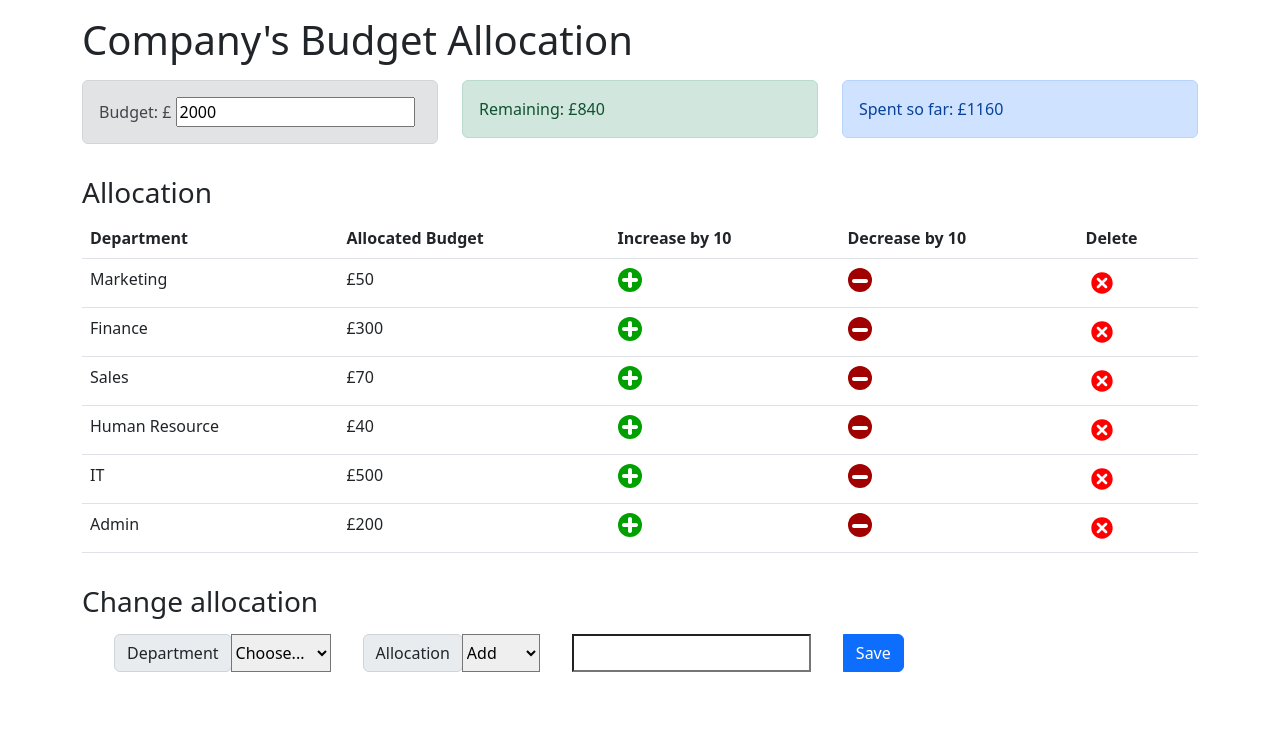
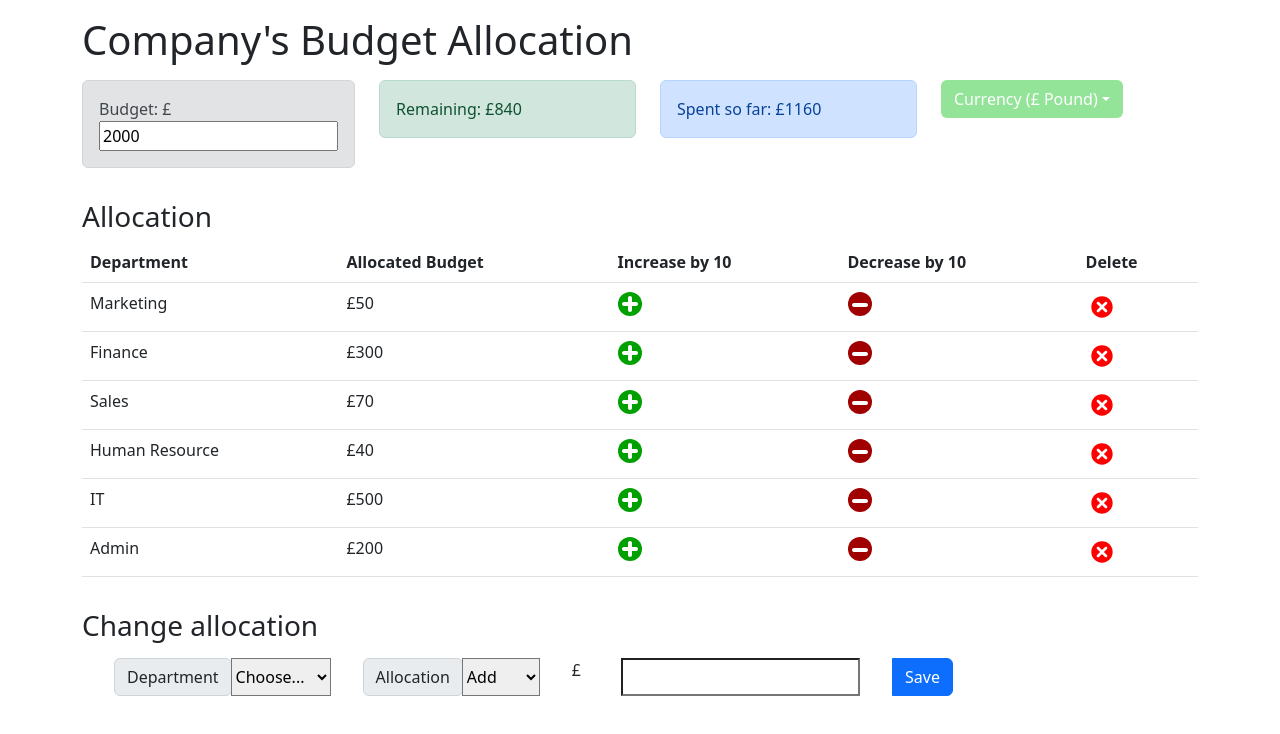
Before and after one commit to ibm-developer-skills-network/ejtos-react_budget_app, a React (Create React App) app: page / in a window 1280 px wide. Shown: the top 734 px of the page. Built offline with nearby package versions, Linux system fonts and the light colour scheme.

Commit message:
test V2 enhanced budget app

```diff
--- a/src/App.js
+++ b/src/App.js
@@ -7,6 +7,7 @@ import ExpenseTotal from "./components/ExpenseTotal";
 import ExpenseList from "./components/ExpenseList";
 import AllocationForm from "./components/AllocationForm";
 import RemainingBudget from "./components/Remaining";
+import Currency from "./components/Currency";
 
 const App = () => {
   return (
@@ -22,6 +23,9 @@ const App = () => {
           </div>
           <div className="col-sm">
             <ExpenseTotal />
+          </div>
+          <div className="col-sm">
+            <Currency />
           </div>
         </div>
 
--- a/src/components/AllocationForm.js
+++ b/src/components/AllocationForm.js
@@ -2,7 +2,7 @@ import React, { useContext, useState } from "react";
 import { AppContext } from "../context/AppContext";
 
 const AllocationForm = (props) => {
-  const { dispatch, remaining } = useContext(AppContext);
+  const { dispatch, currency, remaining } = useContext(AppContext);
 
   const [name, setName] = useState("");
   const [cost, setCost] = useState("");
@@ -10,7 +10,7 @@ const AllocationForm = (props) => {
 
   const submitEvent = () => {
     if (cost > remaining) {
-      alert("The value cannot exceed remaining funds  £" + remaining);
+      alert("The value cannot exceed remaining funds " + currency + remaining);
       setCost("");
       return;
     }
@@ -48,7 +48,6 @@ const AllocationForm = (props) => {
           >
             <option defaultValue>Choose...</option>
             <option value="Marketing" name="marketing">
-              {" "}
               Marketing
             </option>
             <option value="Sales" name="sales">
@@ -85,7 +84,9 @@ const AllocationForm = (props) => {
               Reduce
             </option>
           </select>
-
+          <span style={{ marginLeft: "2rem", marginRight: "0.5rem", size: 10 }}>
+            {currency}
+          </span>
           <input
             required="required"
             type="number"
--- a/src/components/Budget.js
+++ b/src/components/Budget.js
@@ -1,16 +1,51 @@
 import React, { useContext, useState } from "react";
 import { AppContext } from "../context/AppContext";
+import ExpenseTotal from "./ExpenseTotal";
+
+const BUDGET_MAX_VALUE = 20000;
 
 const Budget = () => {
-  const { budget } = useContext(AppContext);
+  const { budget, remaining, currency, dispatch } = useContext(AppContext);
   const [newBudget, setNewBudget] = useState(budget);
   const handleBudgetChange = (event) => {
     setNewBudget(event.value);
+
+    const enteredValue = Number(event.target.value);
+
+    // check if the entered value is a number
+    if (Number.isNaN(enteredValue)) {
+      alert("Please enter a valid number.");
+      return;
+    }
+
+    // check if the entered value is an integer number
+    if (!Number.isInteger(enteredValue)) {
+      alert("Please enter an integer number.");
+      return;
+    }
+
+    if (remaining < 0) {
+      alert(
+        "You cannot reduce the budget value lower than the spending " +
+          currency +
+          ExpenseTotal.totalExpenses
+      );
+    } else {
+      if (enteredValue > BUDGET_MAX_VALUE) {
+        alert("Please enter a value less than " + BUDGET_MAX_VALUE);
+        return;
+      }
+
+      dispatch({
+        type: "SET_BUDGET",
+        payload: enteredValue,
+      });
+    }
   };
   return (
     <div className="alert alert-secondary">
       {/* remove {budget} from <span>Budget: £{budget}</span> */}
-      <span>Budget: £ </span>
+      <span>Budget: {currency}</span>
       <input
         type="number"
         step="10"
--- /dev/null
+++ b/src/components/Currency.js
@@ -0,0 +1,90 @@
+import React, { useContext, useState } from "react";
+import { AppContext } from "../context/AppContext";
+
+const Currency = () => {
+  const { currency, dispatch } = useContext(AppContext);
+
+  const [isOpen, setIsOpen] = useState(false);
+
+  const setCurrencyHandler = (currency) => {
+    dispatch({
+      type: "CHG_CURRENCY",
+      payload: currency,
+    });
+  };
+
+  //  '£' '€' '$' '₹'
+
+  const currencyLabel = () => {
+    switch (currency) {
+      case "$":
+        return "$ Dollar";
+      case "£":
+        return "£ Pound";
+      case "€":
+        return "€ Euro";
+      case "₹":
+        return "₹ Rupee";
+      default:
+        return "";
+    }
+  };
+
+  return (
+    <div id="currency-menu" className="dropdown" style={{ cursor: "pointer" }}>
+      <button
+        id="currency-menu-button"
+        className="btn dropdown-toggle"
+        type="button"
+        data-bs-toggle="dropdown"
+        aria-expanded="false"
+        style={{ backgroundColor: "#93e399", color: "#fff" }}
+        onClick={() => setIsOpen(!isOpen)}
+      >
+        Currency {"("}
+        {currencyLabel()}
+        {")"}
+      </button>
+      <ul className={`custom-menu dropdown-menu ${isOpen ? "show" : ""} `}>
+        <li>
+          <button
+            className="dropdown-item"
+            type="button"
+            onClick={() => setCurrencyHandler("$")}
+          >
+            $ Dollar
+          </button>
+        </li>
+        <li>
+          <button
+            className="dropdown-item"
+            type="button"
+            onClick={() => setCurrencyHandler("£")}
+          >
+            £ Pound
+          </button>
+        </li>
+        <li>
+          <button
+            className="dropdown-item"
+            type="button"
+            onClick={() => setCurrencyHandler("€")}
+          >
+            € Euro
+          </button>
+        </li>
+        <li>
+          <button
+            className="dropdown-item"
+            type="button"
+            onClick={() => setCurrencyHandler("₹")}
+          >
+            ₹ Rupee
+          </button>
+        </li>
+      </ul>
+    </div>
+  );
+};
+
+export default Currency;
--- a/src/components/ExpenseItem.js
+++ b/src/components/ExpenseItem.js
@@ -3,7 +3,7 @@ import { TiDelete, TiMinus, TiPlus } from "react-icons/ti";
 import { AppContext } from "../context/AppContext";
 
 const ExpenseItem = (props) => {
-  const { dispatch } = useContext(AppContext);
+  const { dispatch, currency } = useContext(AppContext);
 
   const handleDeleteExpense = () => {
     dispatch({
@@ -39,7 +39,10 @@ const ExpenseItem = (props) => {
   return (
     <tr>
       <td>{props.name}</td>
-      <td>£{props.cost}</td>
+      <td>
+        {currency}
+        {props.cost}
+      </td>
       <td>
         <TiPlus
           size="1.5em"
--- a/src/components/ExpenseTotal.js
+++ b/src/components/ExpenseTotal.js
@@ -1,13 +1,17 @@
-import React, { useContext } from 'react';
-import { AppContext } from '../context/AppContext';
+import React, { useContext } from "react";
+import { AppContext } from "../context/AppContext";
+
 const ExpenseTotal = () => {
-    const { expenses } = useContext(AppContext);
+  const { expenses, currency } = useContext(AppContext);
   const totalExpenses = expenses.reduce((total, item) => {
     return (total += item.cost);
   }, 0);
   return (
-        <div className='alert alert-primary'>
-            <span>Spent so far: £{totalExpenses}</span>
+    <div className="alert alert-primary">
+      <span>
+        Spent so far: {currency}
+        {totalExpenses}
+      </span>
     </div>
   );
 };
--- a/src/components/Remaining.js
+++ b/src/components/Remaining.js
@@ -1,15 +1,21 @@
-import React, { useContext } from 'react';
-import { AppContext } from '../context/AppContext';
+import React, { useContext } from "react";
+import { AppContext } from "../context/AppContext";
+
 const Remaining = () => {
-    const { expenses, budget } = useContext(AppContext);
+  const { expenses, budget, currency } = useContext(AppContext);
   const totalExpenses = expenses.reduce((total, item) => {
     return (total = total + item.cost);
   }, 0);
-    const alertType = totalExpenses > budget ? 'alert-danger' : 'alert-success';
+
+  const alertType = totalExpenses > budget ? "alert-danger" : "alert-success";
   return (
     <div className={`alert ${alertType}`}>
-            <span>Remaining: £{budget - totalExpenses}</span>
+      <span>
+        Remaining: {currency}
+        {budget - totalExpenses}
+      </span>
     </div>
   );
 };
+
 export default Remaining;
```
Lines whose indentation alone changed are shown as unchanged.
